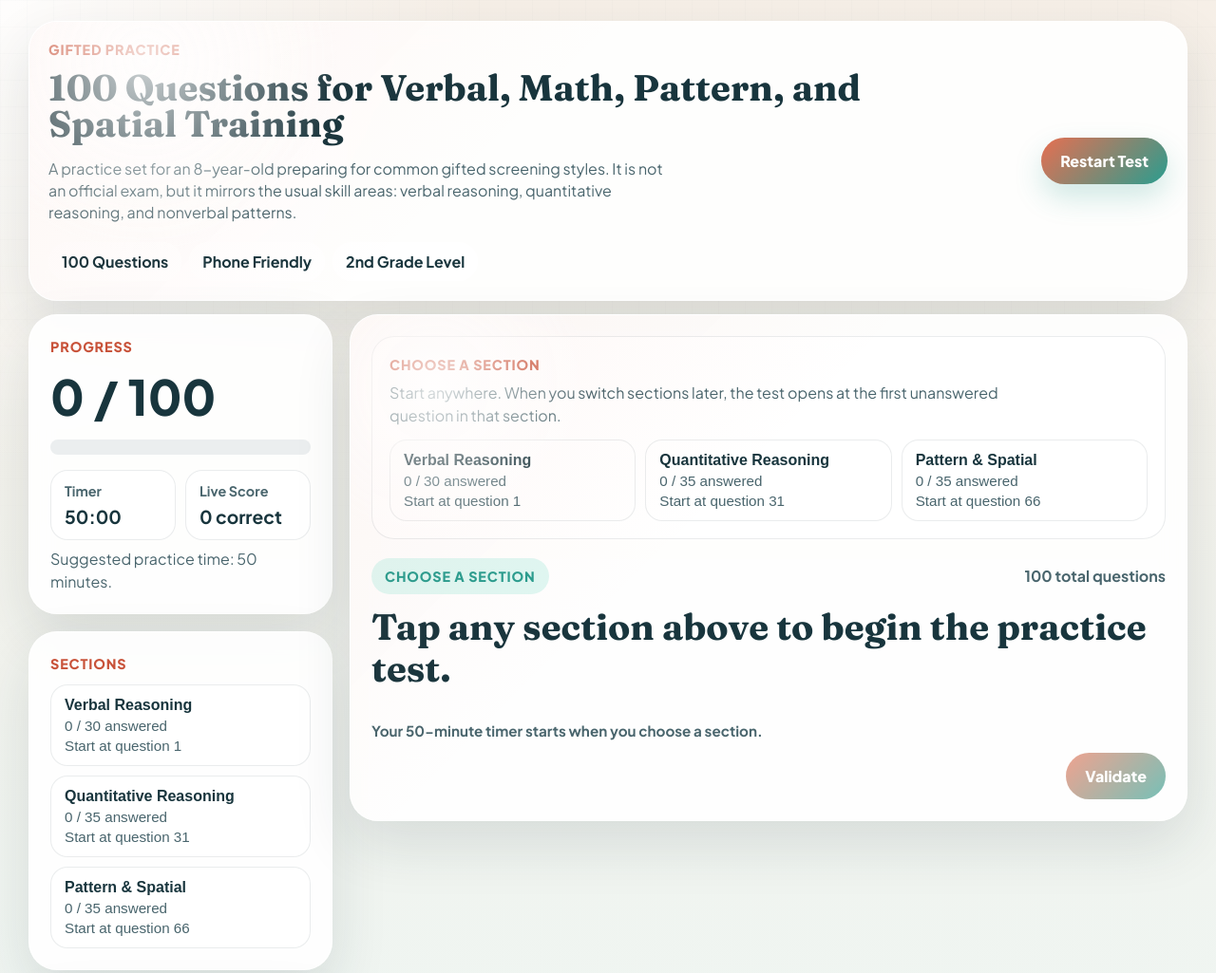
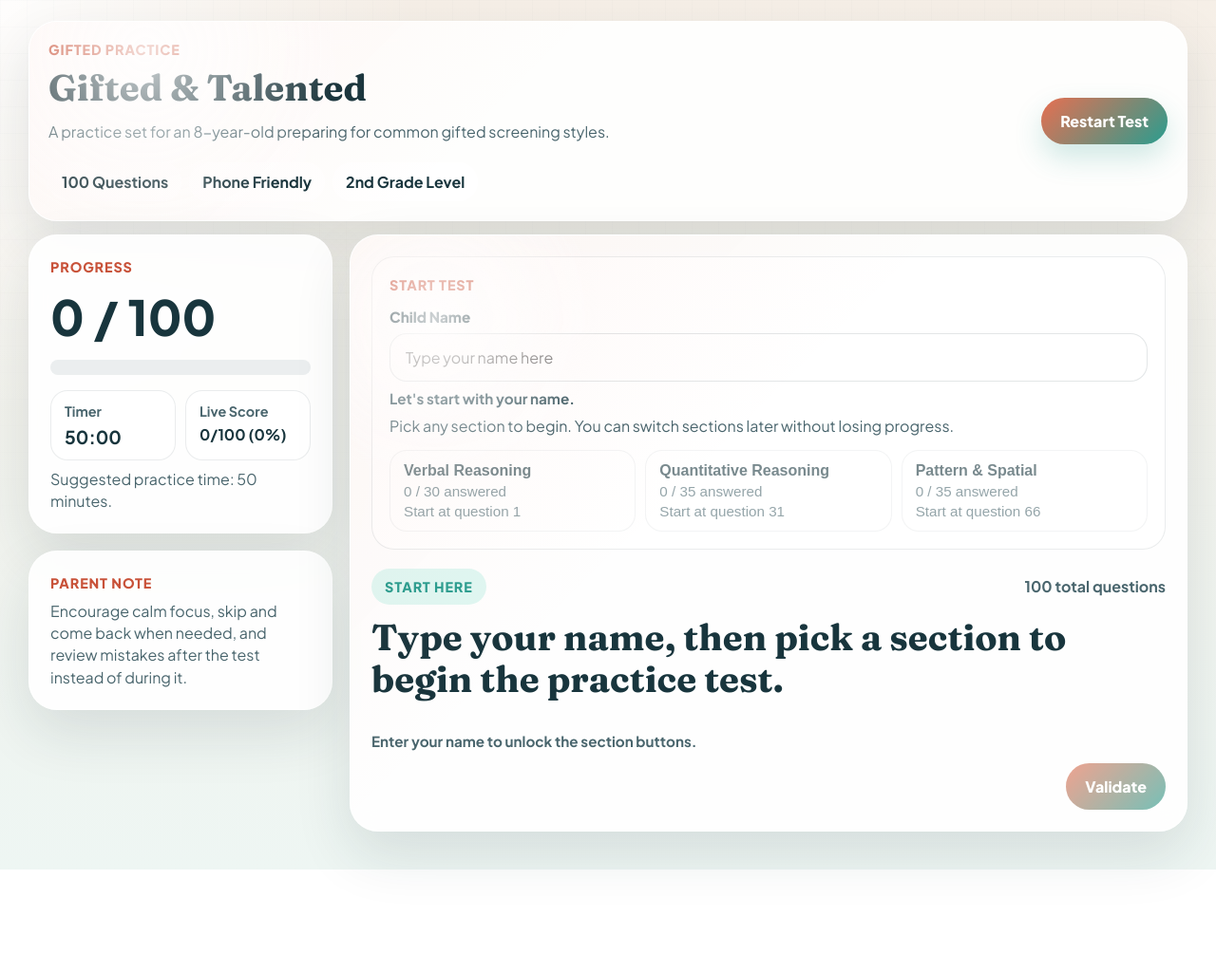
Before and after one commit to dpourrat-cdx/giftedntalented, a plain HTML site: page index.html in a window 1280 px wide. Shown: the top 1025 px of the page at 95% size. After the commit the page ends 916 px from the top, so only its background shows below. Drawn offline with Linux system fonts and the light colour scheme.

Commit message:
Polish gifted test start flow and scoring

```diff
--- a/app.js
+++ b/app.js
@@ -7,9 +7,12 @@ const sections = [
 const dom = {
   answeredCount: document.getElementById("answeredCount"),
   progressFill: document.getElementById("progressFill"),
-  sectionStats: document.getElementById("sectionStats"),
   sectionPicker: document.getElementById("sectionPicker"),
   sectionPickerNote: document.getElementById("sectionPickerNote"),
+  nameEntry: document.getElementById("nameEntry"),
+  childNameInput: document.getElementById("childNameInput"),
+  nameHint: document.getElementById("nameHint"),
+  playerNote: document.getElementById("playerNote"),
   timerDisplay: document.getElementById("timerDisplay"),
   scoreDisplay: document.getElementById("scoreDisplay"),
   questionPanel: document.getElementById("questionPanel"),
@@ -38,6 +41,7 @@ let validatedAnswers = [];
 let timerId = null;
 let isSubmitted = false;
 let hasStarted = false;
+let playerName = "";
 
 function makeQuestion(section, prompt, options, answer, explanation, stimulus = "") {
   return { section, prompt, options, answer, explanation, stimulus };
@@ -194,6 +198,14 @@ function liveCorrectTotal() {
   return validatedAnswers.filter((answer, index) => answer === questions[index].answer).length;
 }
 
+function scorePercent(correct, total = questions.length) {
+  return Math.round((correct / total) * 100);
+}
+
+function formatScore(correct, total = questions.length) {
+  return `${correct}/${total} (${scorePercent(correct, total)}%)`;
+}
+
 function formatTime(seconds) {
   const safeSeconds = Math.max(0, seconds);
   const minutes = String(Math.floor(safeSeconds / 60)).padStart(2, "0");
@@ -252,6 +264,10 @@ function firstUnansweredIndexForSection(section) {
 }
 
 function goToSection(section) {
+  if (!playerName) {
+    return;
+  }
+
   currentIndex = firstUnansweredIndexForSection(section);
   if (!hasStarted) {
     hasStarted = true;
@@ -269,6 +285,7 @@ function buildSectionButton(section, isActive, buttonLabel) {
   const stat = document.createElement("button");
   stat.type = "button";
   stat.className = "section-button";
+  stat.disabled = !playerName;
 
   if (isActive) {
     stat.classList.add("is-active");
@@ -284,7 +301,6 @@ function buildSectionButton(section, isActive, buttonLabel) {
 }
 
 function renderSectionStats() {
-  dom.sectionStats.innerHTML = "";
   dom.sectionPicker.innerHTML = "";
 
   const activeSection = hasStarted ? questionAt(currentIndex).section : "";
@@ -292,7 +308,6 @@ function renderSectionStats() {
 
   for (const section of sections) {
     const isActive = activeSection === section;
-    dom.sectionStats.appendChild(buildSectionButton(section, isActive, buttonLabel));
     dom.sectionPicker.appendChild(buildSectionButton(section, isActive, buttonLabel));
   }
 }
@@ -301,7 +316,7 @@ function updateProgress() {
   const total = answeredTotal();
   dom.answeredCount.textContent = `${total} / ${questions.length}`;
   dom.progressFill.style.width = `${(total / questions.length) * 100}%`;
-  dom.scoreDisplay.textContent = `${liveCorrectTotal()} correct`;
+  dom.scoreDisplay.textContent = formatScore(liveCorrectTotal());
   renderSectionStats();
 }
 
@@ -329,17 +344,26 @@ function renderQuestion() {
 
   if (!hasStarted) {
     dom.questionPanel.classList.add("is-start-screen");
-    dom.sectionBadge.textContent = "Choose A Section";
+    dom.nameEntry.classList.remove("is-hidden");
+    dom.playerNote.classList.add("is-hidden");
+    dom.sectionBadge.textContent = playerName ? `Ready, ${playerName}` : "Start Here";
     dom.questionCounter.textContent = `${questions.length} total questions`;
-    dom.questionPrompt.textContent = "Tap any section above to begin the practice test.";
+    dom.questionPrompt.textContent = playerName
+      ? `Hi ${playerName}! Pick a section to begin the practice test.`
+      : "Type your name, then pick a section to begin the practice test.";
     dom.questionStimulus.textContent = "";
     dom.questionStimulus.classList.add("is-hidden");
     dom.optionsList.innerHTML = "";
     dom.feedbackPanel.className = "feedback-panel is-hidden";
     dom.feedbackPanel.innerHTML = "";
     dom.sectionPickerNote.textContent =
-      "Start anywhere. When you switch sections later, the test opens at the first unanswered question in that section.";
-    dom.nextHint.textContent = "Your 50-minute timer starts when you choose a section.";
+      "Pick any section to begin. You can switch sections later without losing progress.";
+    dom.nameHint.textContent = playerName
+      ? "Great. Now choose a section to begin."
+      : "Let's start with your name.";
+    dom.nextHint.textContent = playerName
+      ? "Your 50-minute timer starts when you choose a section."
+      : "Enter your name to unlock the section buttons.";
     dom.nextHint.classList.remove("is-hidden");
     dom.nextButton.textContent = "Validate";
     dom.nextButton.disabled = true;
@@ -347,6 +371,9 @@ function renderQuestion() {
   }
 
   dom.questionPanel.classList.remove("is-start-screen");
+  dom.nameEntry.classList.add("is-hidden");
+  dom.playerNote.textContent = `Playing as ${playerName}.`;
+  dom.playerNote.classList.remove("is-hidden");
   dom.sectionPickerNote.textContent =
     "Switch sections anytime. You will return to the first unanswered question in that section.";
 
@@ -483,8 +510,11 @@ function summaryText(score) {
 
 function renderResults() {
   const { correct, missed, sectionScores } = scoreQuestions();
+  const percentage = scorePercent(correct);
   dom.resultsSection.classList.remove("is-hidden");
-  dom.scoreHeadline.textContent = `You scored ${correct} out of ${questions.length}`;
+  dom.scoreHeadline.textContent = playerName
+    ? `${playerName} scored ${correct}/${questions.length} (${percentage}%)`
+    : `You scored ${correct}/${questions.length} (${percentage}%)`;
   dom.scoreSummary.textContent = summaryText(correct);
   dom.timeSummary.textContent = `Time used: ${formatTime(TEST_DURATION_SECONDS - timeRemaining)}.`;
 
@@ -539,6 +569,8 @@ function restartTest() {
   timeRemaining = TEST_DURATION_SECONDS;
   isSubmitted = false;
   hasStarted = false;
+  playerName = "";
+  dom.childNameInput.value = "";
   dom.resultsSection.classList.add("is-hidden");
   dom.timeSummary.textContent = "";
   updateProgress();
@@ -592,6 +624,10 @@ dom.nextButton.addEventListener("click", () => {
 
 dom.restartButton.addEventListener("click", restartTest);
 dom.retryButton.addEventListener("click", restartTest);
+dom.childNameInput.addEventListener("input", () => {
+  playerName = dom.childNameInput.value.trim().replace(/\s+/g, " ");
+  renderQuestion();
+});
 dom.backToQuestionsButton.addEventListener("click", () => {
   window.scrollTo({ top: 0, behavior: "smooth" });
 });
--- a/index.html
+++ b/index.html
@@ -6,25 +6,23 @@
     <meta http-equiv="Cache-Control" content="no-cache, no-store, must-revalidate" />
     <meta http-equiv="Pragma" content="no-cache" />
     <meta http-equiv="Expires" content="0" />
-    <title>Gifted Practice 100</title>
+    <title>Gifted & Talented</title>
     <link rel="preconnect" href="https://fonts.googleapis.com" />
     <link rel="preconnect" href="https://fonts.gstatic.com" crossorigin />
     <link
       href="https://fonts.googleapis.com/css2?family=Fraunces:opsz,wght@9..144,600;9..144,700&family=Plus+Jakarta+Sans:wght@400;500;700;800&display=swap"
       rel="stylesheet"
     />
-    <link rel="stylesheet" href="./styles.css?v=20260310-2" />
+    <link rel="stylesheet" href="./styles.css?v=20260310-3" />
   </head>
   <body>
     <main class="app-shell">
       <section class="hero-card">
         <p class="eyebrow">Gifted Practice</p>
-        <h1>100 Questions for Verbal, Math, Pattern, and Spatial Training</h1>
+        <h1>Gifted & Talented</h1>
         <p class="hero-copy">
           A practice set for an 8-year-old preparing for common gifted screening
-          styles. It is not an official exam, but it mirrors the usual skill
-          areas: verbal reasoning, quantitative reasoning, and nonverbal
-          patterns.
+          styles.
         </p>
         <div class="hero-metrics">
           <span>100 Questions</span>
@@ -53,15 +51,10 @@
               </div>
               <div class="mini-stat">
                 <span>Live Score</span>
-                <strong id="scoreDisplay">0 correct</strong>
+                <strong id="scoreDisplay">0/100 (0%)</strong>
               </div>
             </div>
             <p class="dashboard-note">Suggested practice time: 50 minutes.</p>
-          </div>
-
-          <div class="dashboard-card">
-            <p class="card-kicker">Sections</p>
-            <div id="sectionStats" class="section-stats"></div>
           </div>
 
           <div class="dashboard-card">
@@ -75,10 +68,23 @@
 
         <section id="questionPanel" class="question-panel">
           <div class="quick-sections">
-            <p class="card-kicker">Choose A Section</p>
+            <p class="card-kicker">Start Test</p>
+            <div id="nameEntry" class="name-entry">
+              <label for="childNameInput" class="name-label">Child Name</label>
+              <input
+                id="childNameInput"
+                class="name-input"
+                type="text"
+                maxlength="40"
+                placeholder="Type your name here"
+                autocomplete="off"
+              />
+              <p id="nameHint" class="name-hint">Let's start with your name.</p>
+            </div>
+            <p id="playerNote" class="name-hint is-hidden"></p>
             <p id="sectionPickerNote" class="dashboard-note">
-              Start anywhere. When you switch sections later, the test opens at the
-              first unanswered question in that section.
+              Pick any section to begin. You can switch sections later without
+              losing progress.
             </p>
             <div id="sectionPicker" class="section-picker"></div>
           </div>
@@ -128,6 +134,6 @@
       </section>
     </main>
 
-    <script src="./app.js?v=20260310-2"></script>
+    <script src="./app.js?v=20260310-3"></script>
   </body>
 </html>
--- a/styles.css
+++ b/styles.css
@@ -230,6 +230,45 @@ h1 {
   border: 1px solid var(--line);
 }
 
+.name-entry {
+  display: grid;
+  gap: 8px;
+  margin-top: 14px;
+}
+
+.name-entry.is-hidden,
+.name-hint.is-hidden {
+  display: none;
+}
+
+.name-label {
+  font-size: 0.95rem;
+  font-weight: 800;
+  color: var(--ink);
+}
+
+.name-input {
+  width: 100%;
+  border: 1px solid rgba(24, 53, 61, 0.12);
+  border-radius: 18px;
+  padding: 14px 16px;
+  font: inherit;
+  color: var(--ink);
+  background: rgba(255, 255, 255, 0.92);
+}
+
+.name-input:focus-visible {
+  outline: 2px solid rgba(42, 157, 143, 0.28);
+  outline-offset: 2px;
+}
+
+.name-hint {
+  margin: 0;
+  color: var(--ink-soft);
+  font-size: 0.95rem;
+  font-weight: 700;
+}
+
 .section-picker {
   display: grid;
   grid-template-columns: repeat(3, minmax(0, 1fr));
@@ -291,6 +330,11 @@ h1 {
   font-size: 1.2rem;
 }
 
+#scoreDisplay {
+  font-size: 1rem;
+  line-height: 1.3;
+}
+
 .section-stats {
   display: grid;
   gap: 10px;
@@ -321,6 +365,13 @@ h1 {
   transform: translateY(-1px);
   box-shadow: 0 10px 18px rgba(24, 53, 61, 0.08);
   outline: none;
+}
+
+.section-button:disabled {
+  cursor: not-allowed;
+  opacity: 0.58;
+  transform: none;
+  box-shadow: none;
 }
 
 .section-button.is-active {
@@ -546,6 +597,14 @@ h1 {
     grid-template-columns: 1fr;
   }
 
+  .question-panel {
+    order: 1;
+  }
+
+  .dashboard {
+    order: 2;
+  }
+
   .section-picker {
     grid-template-columns: 1fr;
   }
```
